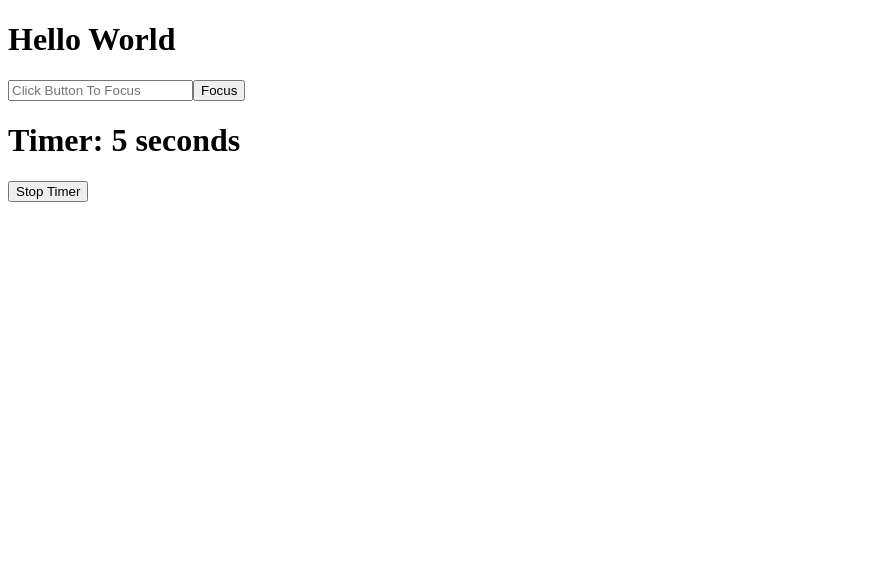
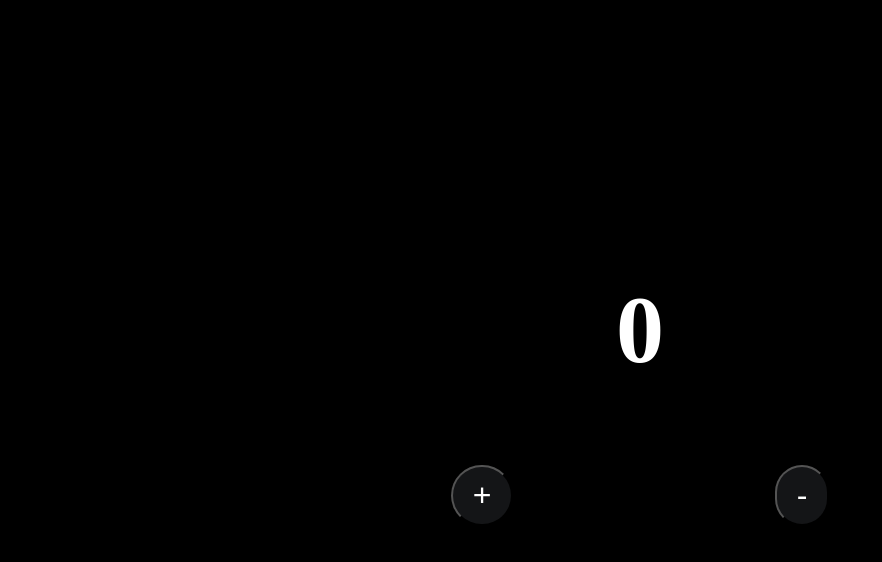
Before and after one commit to HarshadAdagale/Learning-React-2025, a React (Vite) app: page / in a window 1280 px wide. Shown: the top 562 px of the page, without its empty margins (0-882 px from the left). Built offline with nearby package versions, Linux system fonts and the light colour scheme.

Commit message:
React Project 01 - Counter Completed

```diff
--- /dev/null
+++ b/Projects/Counter/Counter.jsx
@@ -0,0 +1,24 @@
+import {useState} from "react";
+import './style.css'
+
+const Counter = () => {
+
+    const [count, setCount] = useState(0);
+
+    const increment = () => setCount(count + 1);
+
+    const decrement = () => setCount(count - 1);
+
+    return <div className="container">
+                 <div>
+                 <h1 className="number">{count}</h1>
+                 </div>
+
+                <div className="btns-container ">
+                    <button className="increment" onClick={increment} >+</button>
+                    <button className="increment" onClick={decrement} >-</button>
+                </div>
+            </div>
+}
+
+export default Counter;
--- /dev/null
+++ b/Projects/Counter/style.css
@@ -0,0 +1,36 @@
+* {
+    padding: 0;
+    margin: 0;
+    box-sizing: border-box;
+}
+
+body {
+    background: #000;
+    height: 100vh;
+    display: flex;
+    flex-direction: column;
+    justify-content: center;
+    align-items: center;
+    text-align: center;
+    color: #fff;
+}
+
+.container .number {
+    font-size: 6rem;
+}
+
+.btns-container {
+    width: 40rem;
+    display: flex;
+    justify-content: space-around;
+    margin-top: 5rem;
+}
+
+.increment {
+    padding: 10px 20px;
+    border-radius: 100px;
+    font-size: 2rem;
+    background: #141517;
+    color: #fff;
+    cursor: pointer;
+}
--- a/src/App.jsx
+++ b/src/App.jsx
@@ -1,5 +1,9 @@
+import Counter from '/Projects/Counter/Counter.jsx'
+
 function App() {
-    return <h1>Hello World</h1>
+    return <>
+            <Counter/>
+            </>
 }
 
 export default App;
--- a/src/main.jsx
+++ b/src/main.jsx
@@ -1,14 +1,9 @@
 import { StrictMode } from 'react'
 import { createRoot } from 'react-dom/client'
 import App from './App.jsx'
-import FocusInput from "../Exercises/13/FocusInput.jsx";
-import Timer from "../Exercises/13/Timer.jsx";
 
 createRoot(document.getElementById('root')).render(
   <StrictMode>
     <App />
-    <FocusInput />
-    <Timer />
-
   </StrictMode>,
 )
```
